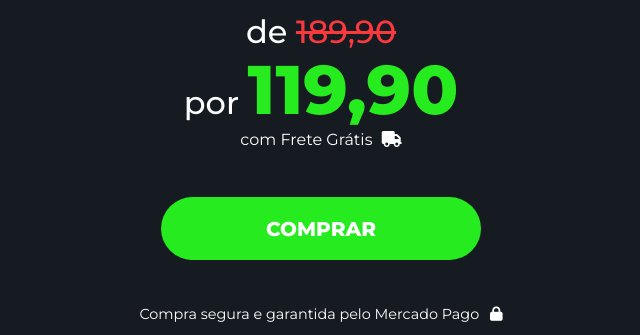
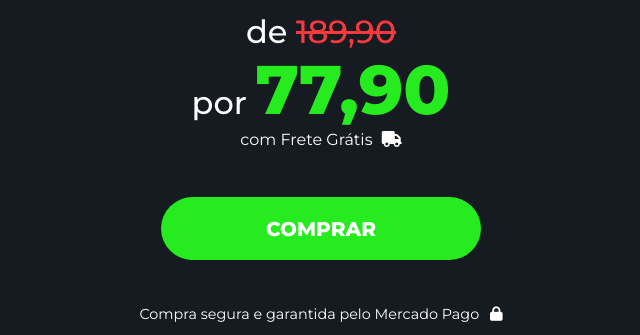
Before and after one commit to YupieShop/yupieshop.github.io, a plain HTML site: page index.html in a window 1280 px wide. Shown: the part 3795-4130 px from the top of the page, without its empty margins (319-959 px from the left). Drawn offline with nearby package versions, Linux system fonts and the light colour scheme.

Commit message:
Update index.html

```diff
--- a/index.html
+++ b/index.html
@@ -149,7 +149,7 @@
             <h2>de <s>189,90</s></h2>
           </p>
           <p>
-            <h2>por </h2><h1>119,90</h1>
+            <h2>por </h2><h1>77,90</h1>
           </p>
           <p>
             com Frete Grátis <i class="fa fa-truck"></i>
```
